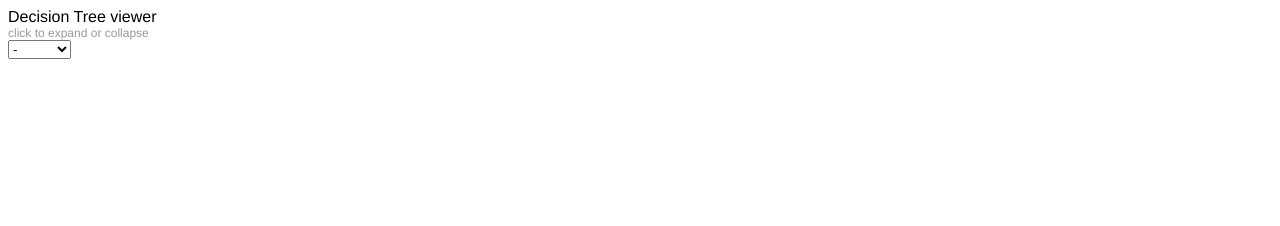
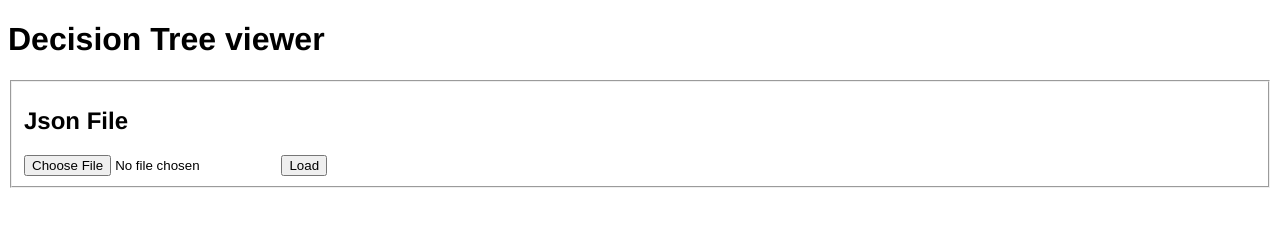
Before and after one commit to deebuls/decision_tree_visualize, a plain HTML site: page index.html in a window 1280 px wide. Drawn offline with nearby package versions, Linux system fonts and the light colour scheme.

Commit message:
Modigying to load json file from file system

```diff
--- a/index.html
+++ b/index.html
@@ -32,14 +32,19 @@ path.link {
     </style>
   </head>
   <body>
+
+
     <div id="body">
       <div id="footer">
-        Decision Tree viewer
-        <div class="hint">click to expand or collapse</div>
-        <div id="menu">
-          <select id="datasets"></select>
-        </div>
+          <h1>Decision Tree viewer</h1>
+        <form id="jsonFile" name="jsonFile" enctype="multipart/form-data" method="post">
 
+        <fieldset>
+            <h2>Json File</h2>
+            <input type='file' id='fileinput'>
+            <input type='button' id='btnLoad' value='Load' onclick='loadFile();'>
+        </fieldset>
+        </form>
       </div>
     </div>
     <script type="text/javascript">
@@ -314,6 +319,40 @@ function mean_interpolation(root) {
   return interpolator;
 }
 
+/*
+* Function to load json file from file system
+**/
+function loadFile() {
+    var input, file, fr;
+
+    if (typeof window.FileReader !== 'function') {
+      alert("The file API isn't supported on this browser yet.");
+      return;
+    }
+
+    input = document.getElementById('fileinput');
+    if (!input) {
+      alert("Um, couldn't find the fileinput element.");
+    }
+    else if (!input.files) {
+      alert("This browser doesn't seem to support the `files` property of file inputs.");
+    }
+    else if (!input.files[0]) {
+      alert("Please select a file before clicking 'Load'");
+    }
+    else {
+      file = input.files[0];
+      fr = new FileReader();
+      fr.onload = receivedText;
+      fr.readAsText(file);
+    }
+
+    function receivedText(e) {
+      lines = e.target.result;
+      var newArr = JSON.parse(lines);
+        load_dataset(newArr);
+    }
+  }
     </script>
   </body>
 </html>
```
